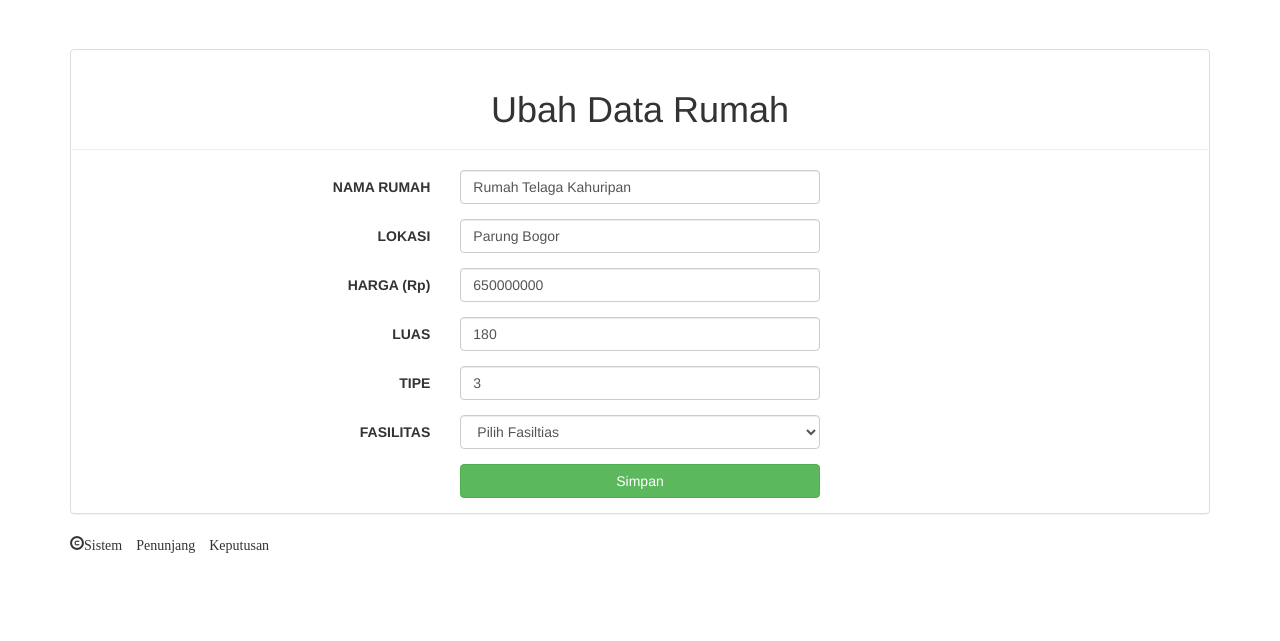
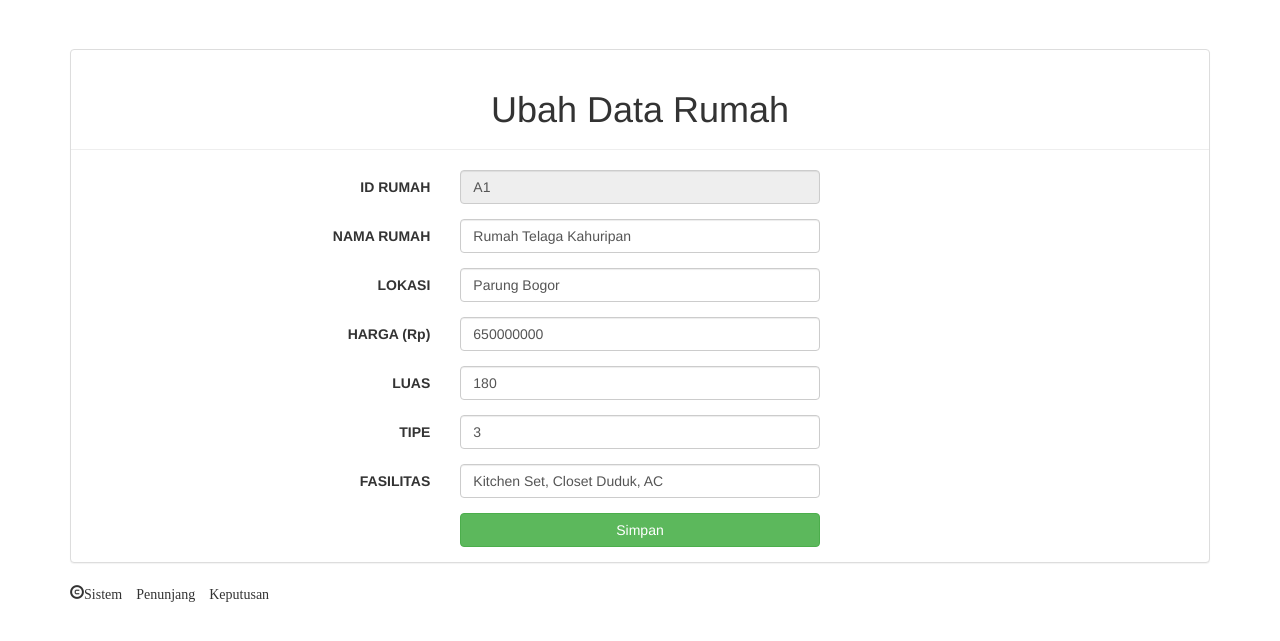
Before and after one commit to spras00/spk_zawa, a CodeIgniter app: page /spk_zawa/rumah/edit/A1 in a window 1280 px wide. Shown: the part 51-692 px from the top of the page. Run offline with CodeIgniter, Linux system fonts and the light colour scheme; data comes from the database, SQL or seed files in the repository; some libraries are stand-ins or nearby versions.

Commit message:
Update edit_rumah.php

```diff
--- a/application/views/edit_rumah.php
+++ b/application/views/edit_rumah.php
@@ -7,6 +7,12 @@
 ?>
 <?php echo form_open('rumah/edit/'.$rumah['id_a']);?>
 <div class="form-horizontal">
+			<div class="form-group">
+				<label for="id_alternatif" class="control-label col-sm-4">ID RUMAH</label>
+				<div class="col-xs-4">
+				<input type="text" class="form-control" name="id_a" value="<?php echo $rumah['id_a']?>" readonly>
+				</div>
+			</div>
 			<div class="form-group">
 				<label for="nm_alternatif" class="control-label col-sm-4">NAMA RUMAH</label>
 				<div class="col-xs-4">
@@ -41,13 +47,8 @@
 			<div class="form-group">
 				<label for="fasilitas" class="control-label col-sm-4">FASILITAS</label>
 				<div class="col-xs-4">
-				<select class="form-control" name="fasilitas">
-					<option value="">	Pilih Fasiltias	</option>
-					<option value="Un Furnish">Un Furnish</option>
-					<option value="Semi Furnish">Semi Furnish</option>
-					<option value="Full Furnish">Full Furnish</option>
-				</select>
-				</div>
+				<input type="text" class="form-control" name="fasilitas" value="<?php echo $rumah['fasilitas']?>">
+			</div>
 			</div>
 			<div class="form-group">
     					<div class="col-sm-offset-4 col-sm-4">
```
